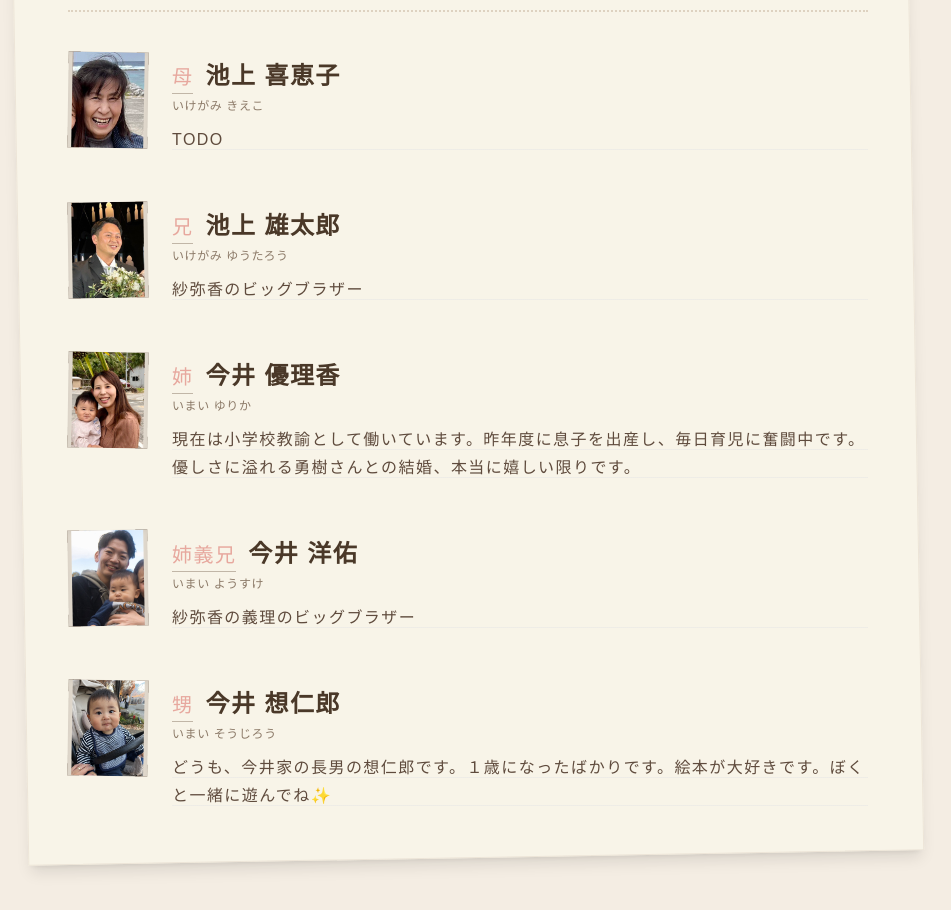
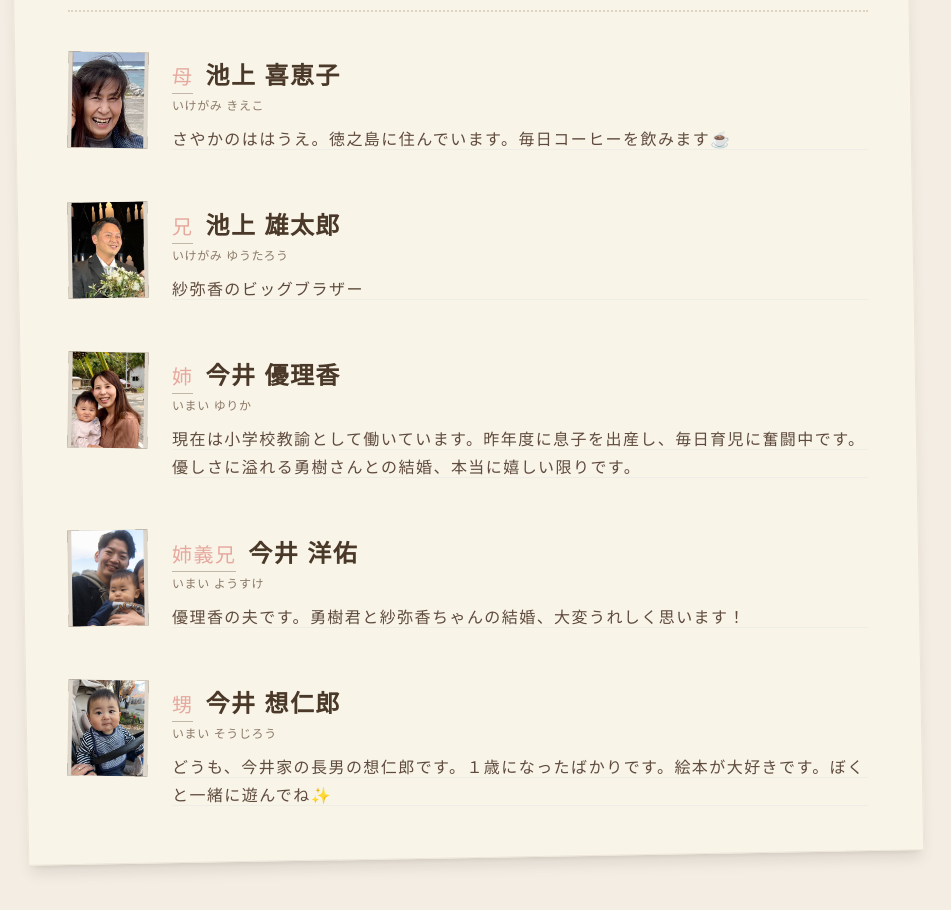
Before and after one commit to ykarmr/family-greeting, a Next.js app: page / in a window 1280 px wide. Shown: the part 8860-9770 px from the top of the page, without its empty margins (172-1123 px from the left). Built offline with nearby package versions, Linux system fonts and the light colour scheme; a web font is replaced by a local one.

Commit message:
コミット

```diff
--- a/src/data/content.ts
+++ b/src/data/content.ts
@@ -125,7 +125,7 @@ export const brideFamily = {
       relation: "母",
       name: "池上 喜恵子",
       furigana: "いけがみ きえこ",
-      description: "TODO",
+      description: "さやかのははうえ。徳之島に住んでいます。毎日コーヒーを飲みます☕️",
       image: updateEnvPath("/images/bride-mother.jpg"),
     },
     {
@@ -147,7 +147,7 @@ export const brideFamily = {
       relation: "姉義兄",
       name: "今井 洋佑",
       furigana: "いまい ようすけ",
-      description: "紗弥香の義理のビッグブラザー",
+      description: "優理香の夫です。勇樹君と紗弥香ちゃんの結婚、大変うれしく思います！",
       image: updateEnvPath("/images/bride-sister-daddy.jpg"),
     },
     {
```
Also changed, not shown: 1 other file (tests, documents, lock files or other folders).
